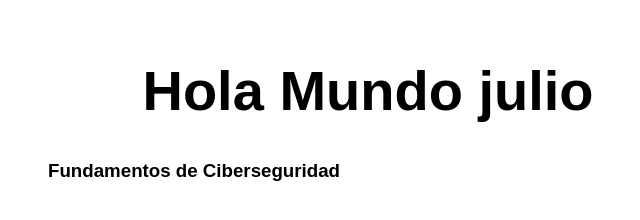
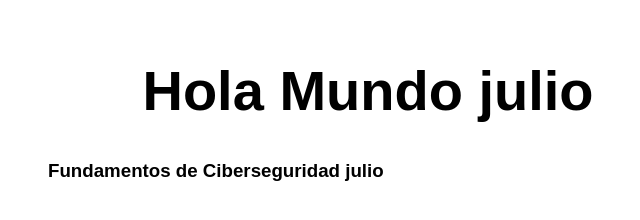
Before and after one commit to lopezcisnerosjulioivan-sys/mi-primer-repositorio, a website: page src/index.html in a window 1280 px wide. Shown: the full height of the page, 272-912 px from the left. Drawn offline with Linux system fonts and the light colour scheme.

Commit message:
// nuevo texto de etiqueta

```diff
--- a/src/index.html
+++ b/src/index.html
@@ -11,7 +11,7 @@
 <body>
   <main>
     <h1>Hola Mundo julio</h1>
-    <h3>Fundamentos de Ciberseguridad</h3>
+    <h3>Fundamentos de Ciberseguridad julio</h3>
   </main>
 </body>
 
```
